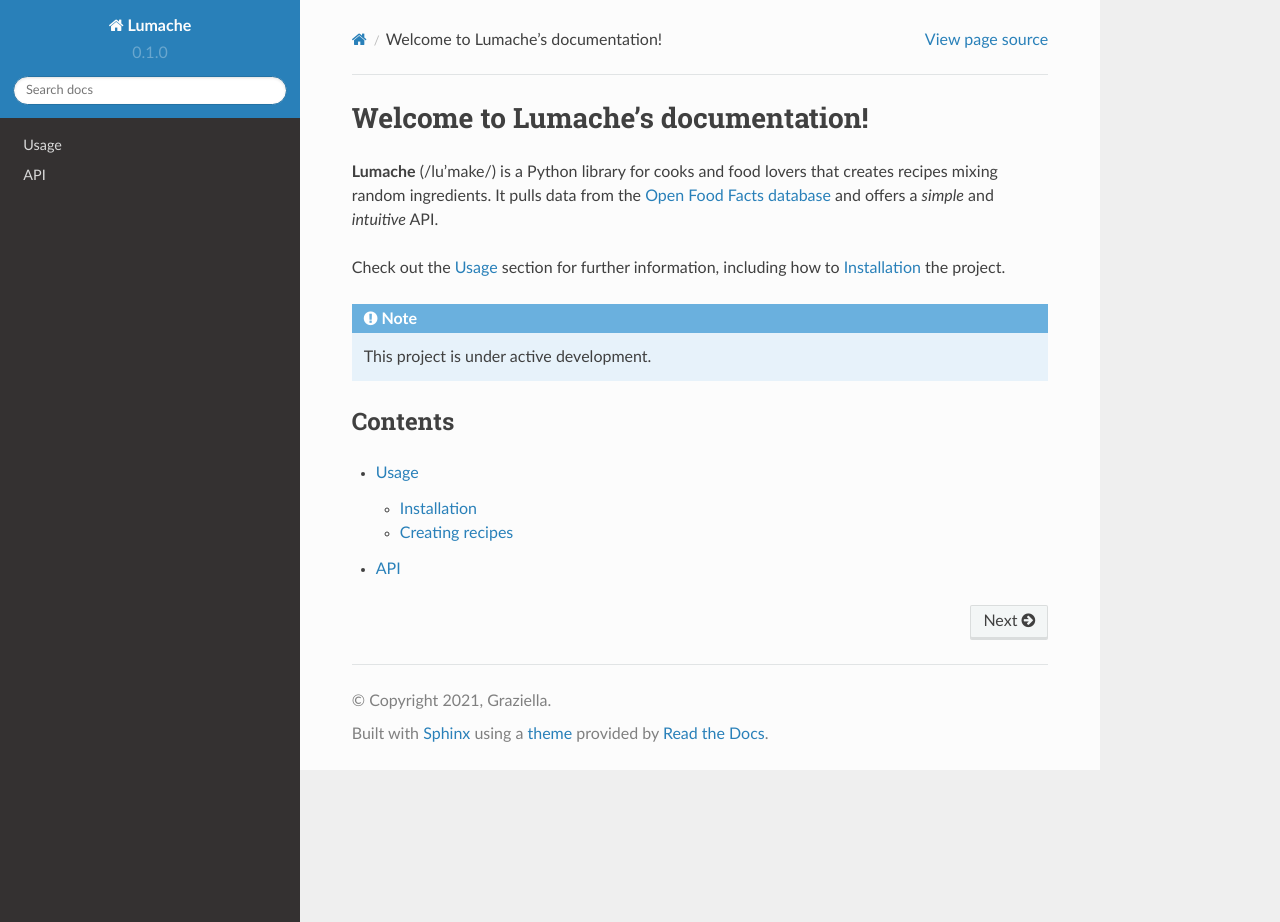
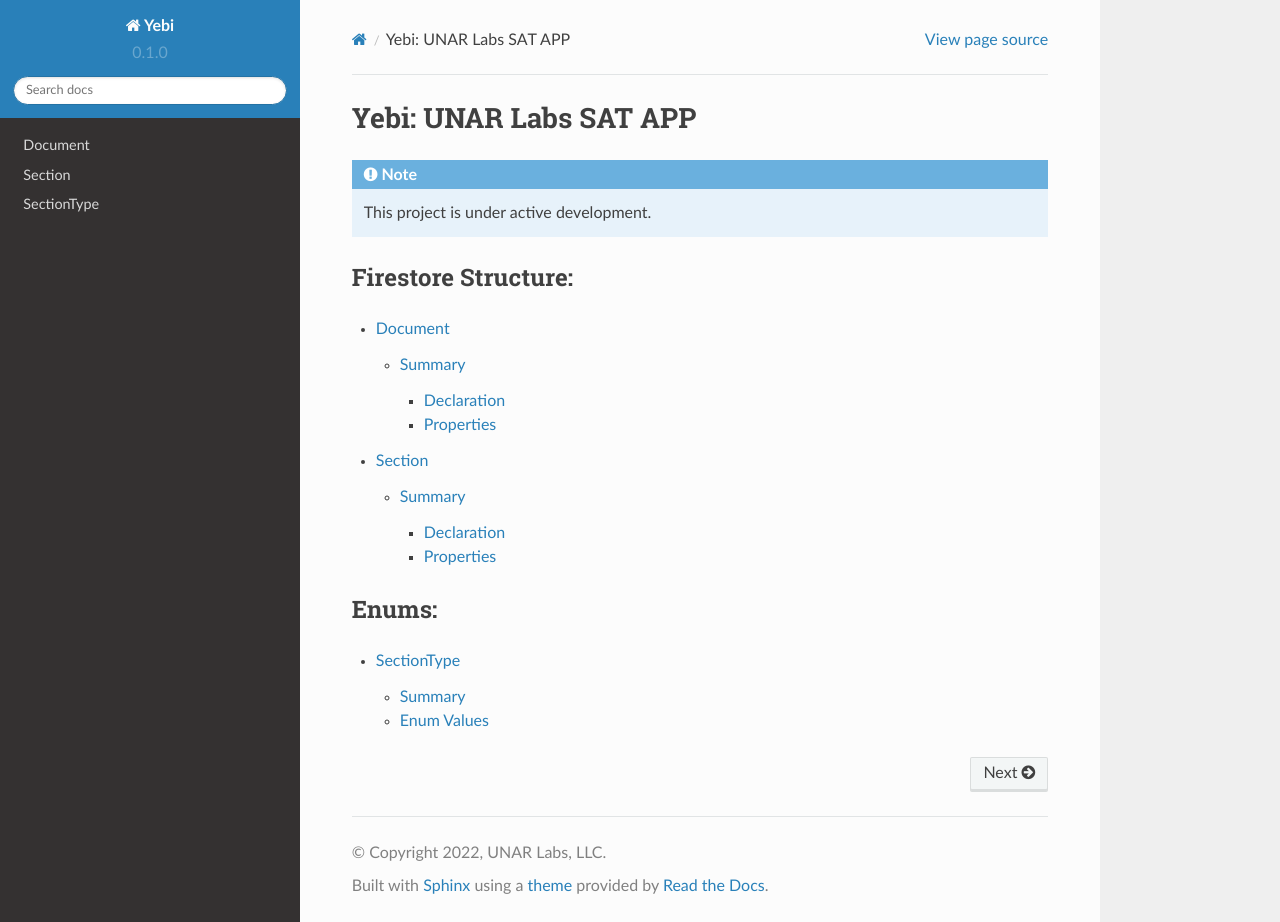
Before and after one commit to UNARDanielPratt/Yebi-Docs, a Sphinx documentation site: the page built from docs/source/index.rst, in a window 1280 px wide and 922 px high. Built offline with Sphinx 7.4.7 and the Read the Docs theme 2.0.0, drawn with Linux system fonts in a browser that asks for light colours.

Commit message:
feat: start documentation

```diff
--- a/docs/source/api.rst
+++ /dev/null
@@ -1,7 +0,0 @@
-API
-===
-
-.. autosummary::
-   :toctree: generated
-
-   lumache
--- a/docs/source/conf.py
+++ b/docs/source/conf.py
@@ -2,9 +2,9 @@
 
 # -- Project information
 
-project = 'Lumache'
-copyright = '2021, Graziella'
-author = 'Graziella'
+project = 'Yebi'
+copyright = '2022, UNAR Labs, LLC'
+author = 'Daniel'
 
 release = '0.1'
 version = '0.1.0'
--- /dev/null
+++ b/docs/source/generated/lumache.rst
@@ -0,0 +1,4 @@
+yebi
+=======
+
+.. automodule:: yebi
--- a/docs/source/index.rst
+++ b/docs/source/index.rst
@@ -1,22 +1,20 @@
-Welcome to Lumache's documentation!
+Yebi:  UNAR Labs SAT APP
 ===================================
-
-**Lumache** (/lu'make/) is a Python library for cooks and food lovers
-that creates recipes mixing random ingredients.
-It pulls data from the `Open Food Facts database <https://world.openfoodfacts.org/>`_
-and offers a *simple* and *intuitive* API.
-
-Check out the :doc:`usage` section for further information, including
-how to :ref:`installation` the project.
 
 .. note::
 
    This project is under active development.
 
-Contents
---------
+Firestore Structure:
+--------------------
 
 .. toctree::
 
-   usage
-   api
+   document
+   section
+
+Enums:
+------
+
+.. toctree::
+   sectionType
--- /dev/null
+++ b/docs/source/key.rst
@@ -0,0 +1,6 @@
+Key
+====
+
+A typealias for UID's.
+
+**Primitive Type**: *String*
--- /dev/null
+++ b/docs/source/section.rst
@@ -0,0 +1,31 @@
+Section
+=======
+
+.. _section_summary:
+
+=======
+Summary
+=======
+
+Sections represent one of the four different possible SAT Practice sections.
+
+.. _section_declaration:
+
+Declaration
+-----------
+
+.. code-block:: swift
+
+   struct Summary
+
+Properties
+----------------
+
+**id**: *String*
+The unique identifier for the **Summary** item.
+
+**groupOrder**: *[:doc:'key']*
+  An array of :doc:'key' values that track the order of :doc:'groupItem's.
+
+**sectionType**: *:doc:'sectionType'*
+  The type of section represetned (e.g. Writing).
--- a/pyproject.toml
+++ b/pyproject.toml
@@ -3,6 +3,6 @@
 build-backend = "flit_core.buildapi"
 
 [project]
-name = "lumache"
-authors = [{name = "Graziella", email = "graziella@lumache"}]
+name = "yebi"
+authors = [{name = "Daniel", email = "daniel.pratt@unarlabs.com"}]
 dynamic = ["version", "description"]
```
Also changed, not shown: docs/source/document.rst (added, +33 -0 lines), docs/source/sectionType.rst (added, +29 -0 lines), docs/source/usage.rst (deleted, +0 -33 lines), lumache.py (deleted, +0 -23 lines), yebi.py (added, +10 -0 lines).
